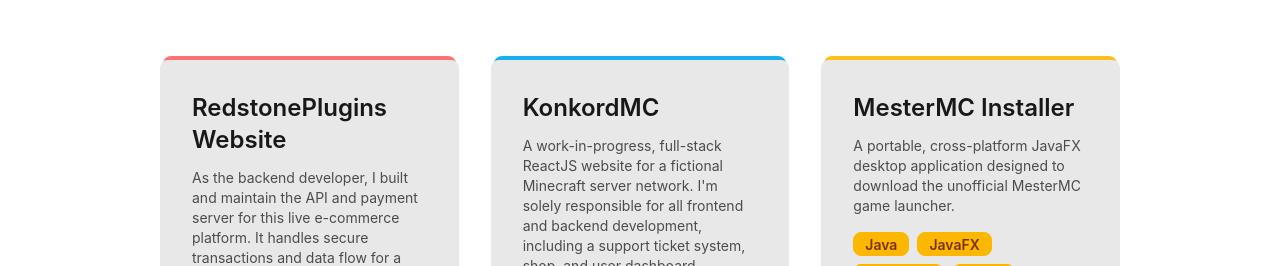
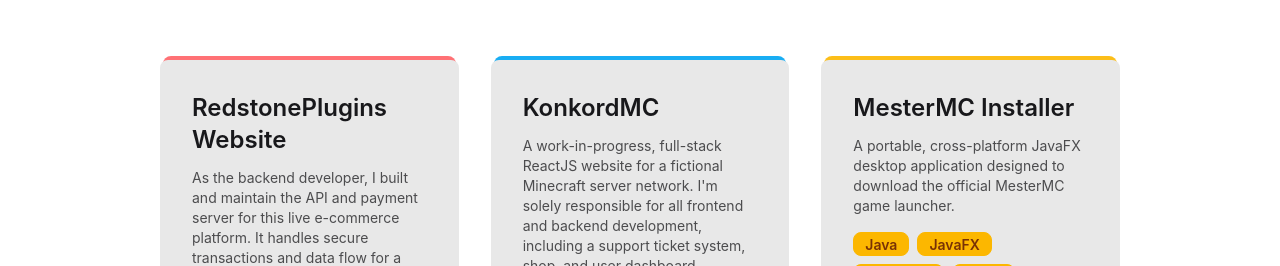
Before and after one commit to TavstalDev/tavstaldev.github.io, a React (Vite) app: page / in a window 1280 px wide. Shown: the part 2800-3066 px from the top of the page. Built offline with nearby package versions, Linux system fonts and the light colour scheme.

Commit message:
correct description of MesterMC game launcher in HomePage

```diff
--- a/src/pages/HomePage.jsx
+++ b/src/pages/HomePage.jsx
@@ -312,7 +312,7 @@
                                 <h3 className="text-2xl font-semibold mb-3">MesterMC Installer</h3>
                                 <p className="text-base-content/75 mb-4 text-sm">
                                     A portable, cross-platform JavaFX desktop application designed to download
-                                    the unofficial MesterMC game launcher.
+                                    the official MesterMC game launcher.
                                 </p>
                                 <div className="flex flex-wrap gap-2 mb-4">
                                     <span className="badge badge-warning font-semibold py-0.5">Java</span>
```
